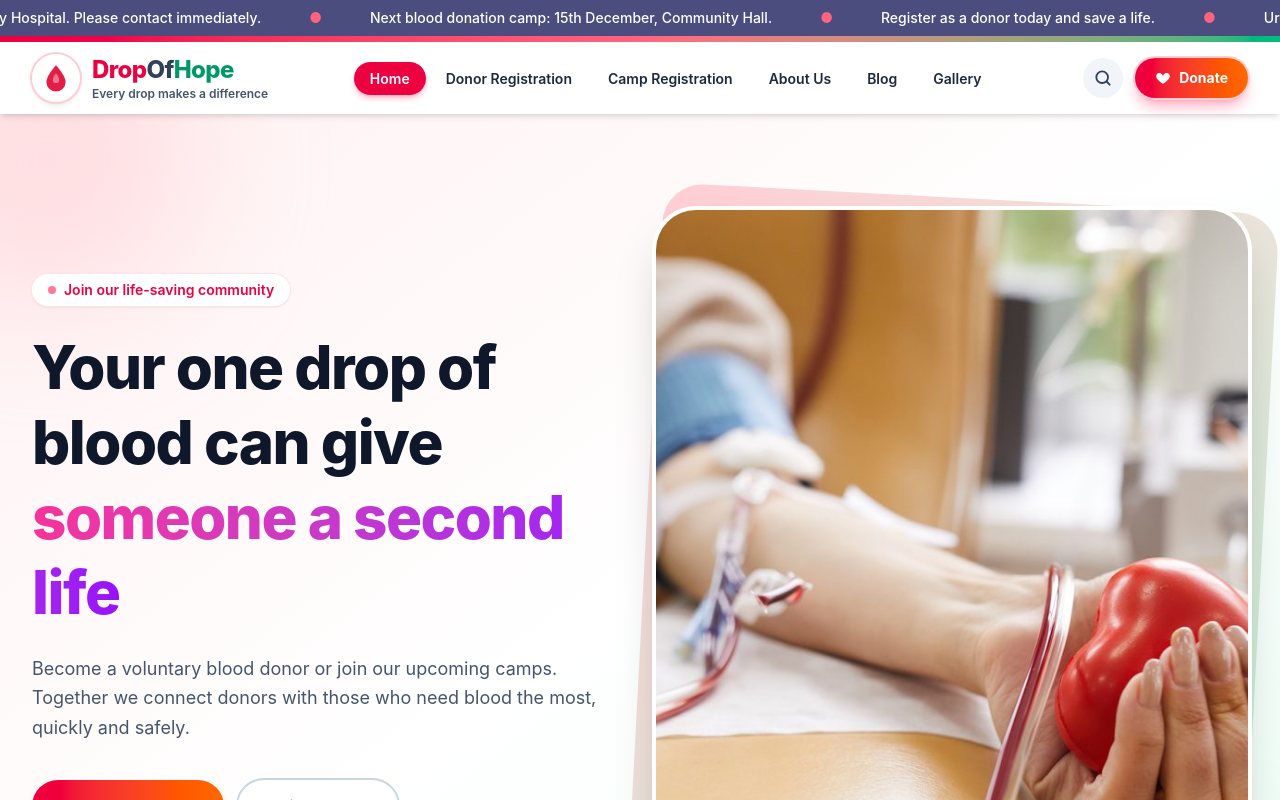
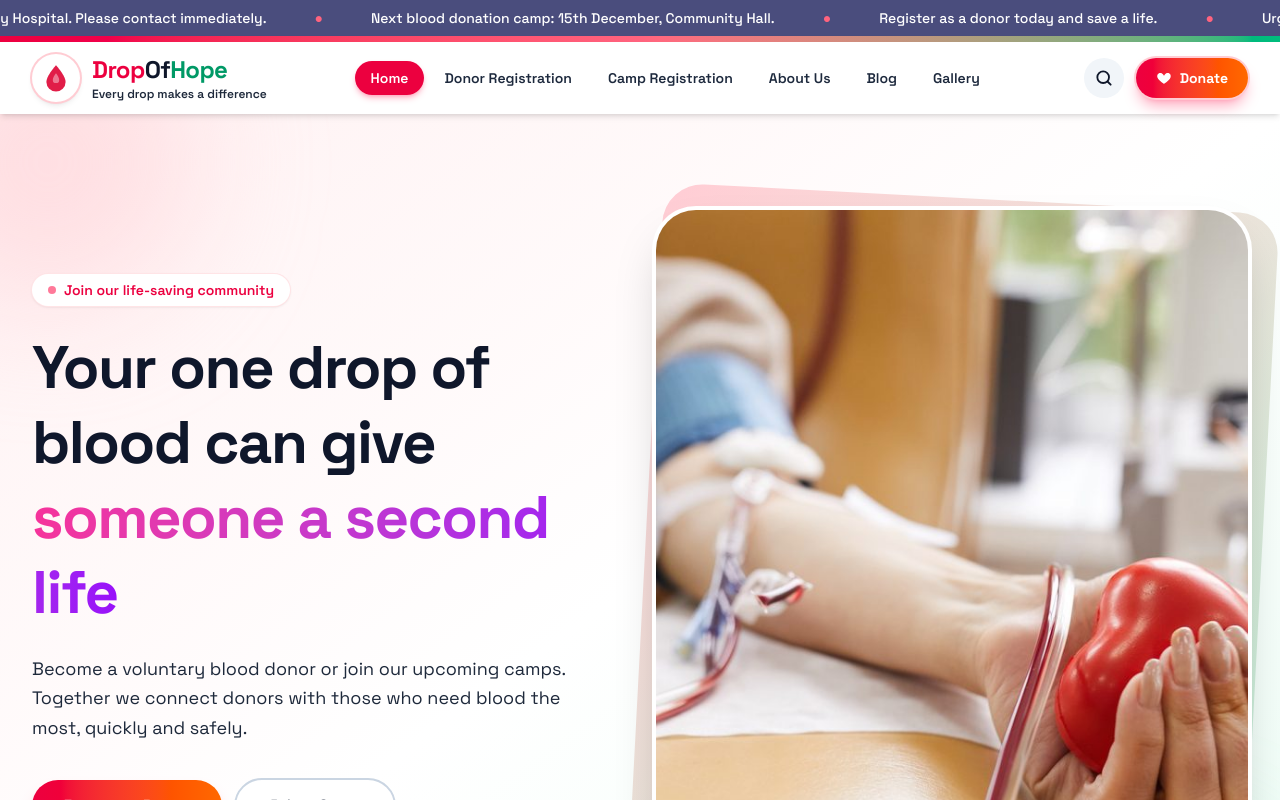
Before and after one commit to CheSubhro/dropofhope, a Vue app: page / in a window 1280 px wide. Shown: the top 800 px of the page. Built offline with nearby package versions, Linux system fonts and the light colour scheme.

Commit message:
font change

```diff
--- a/index.html
+++ b/index.html
@@ -3,6 +3,9 @@
   <head>
     <meta charset="UTF-8" />
     <link rel="icon" type="image/svg+xml" href="/blood.png" />
+    <link rel="preconnect" href="https://fonts.googleapis.com" />
+    <link rel="preconnect" href="https://fonts.gstatic.com" crossorigin />
+    <link href="https://fonts.googleapis.com/css2?family=Space+Grotesk:wght@400;500;600;700&display=swap" rel="stylesheet" />
     <meta name="viewport" content="width=device-width, initial-scale=1.0" />
     <title>Drop Of Hope [Every drop makes a difference]</title>
   </head>
--- a/package.json
+++ b/package.json
@@ -9,6 +9,7 @@
     "preview": "vite preview"
   },
   "dependencies": {
+    "@fontsource/space-grotesk": "^5.3.0",
     "@tailwindcss/vite": "^4.3.5",
     "lucide-vue-next": "^1.0.0",
     "tailwindcss": "^4.3.5",
--- a/src/assets/main.css
+++ b/src/assets/main.css
@@ -1,16 +1,20 @@
 @import "tailwindcss";
 
 @theme {
-    --font-sans: "Inter", ui-sans-serif, system-ui, sans-serif;
+    --font-sans: "Space Grotesk", ui-sans-serif, system-ui, sans-serif;
+
     --color-brand-50: #eef2ff;
     --color-brand-100: #e0e7ff;
     --color-brand-500: #6366f1;
     --color-brand-600: #4f46e5;
     --color-brand-700: #4338ca;
     --color-brand-900: #312e81;
-}
 
-@theme {
+    --color-slate-400: #475569;
+    --color-slate-500: #334155;
+    --color-slate-600: #1e293b;
+    --color-slate-700: #0f172a;
+
     --animate-marquee: marquee 30s linear infinite;
 
     @keyframes marquee {
@@ -23,3 +27,15 @@
         }
     }
 }
+
+html {
+    font-family: var(--font-sans);
+    -webkit-font-smoothing: antialiased;
+    -moz-osx-font-smoothing: grayscale;
+    text-rendering: optimizeLegibility;
+}
+
+body {
+    font-family: var(--font-sans);
+    color: #0f172a;
+}
--- a/src/main.js
+++ b/src/main.js
@@ -1,6 +1,10 @@
 import { createApp } from 'vue'
 import App from './App.vue'
 import router from './router'
+import '@fontsource/space-grotesk/400.css'
+import '@fontsource/space-grotesk/500.css'
+import '@fontsource/space-grotesk/600.css'
+import '@fontsource/space-grotesk/700.css'
 import './assets/main.css'
 
 createApp(App).use(router).mount('#app')
```
Also changed, not shown: 1 other file (tests, documents, lock files or other folders).
